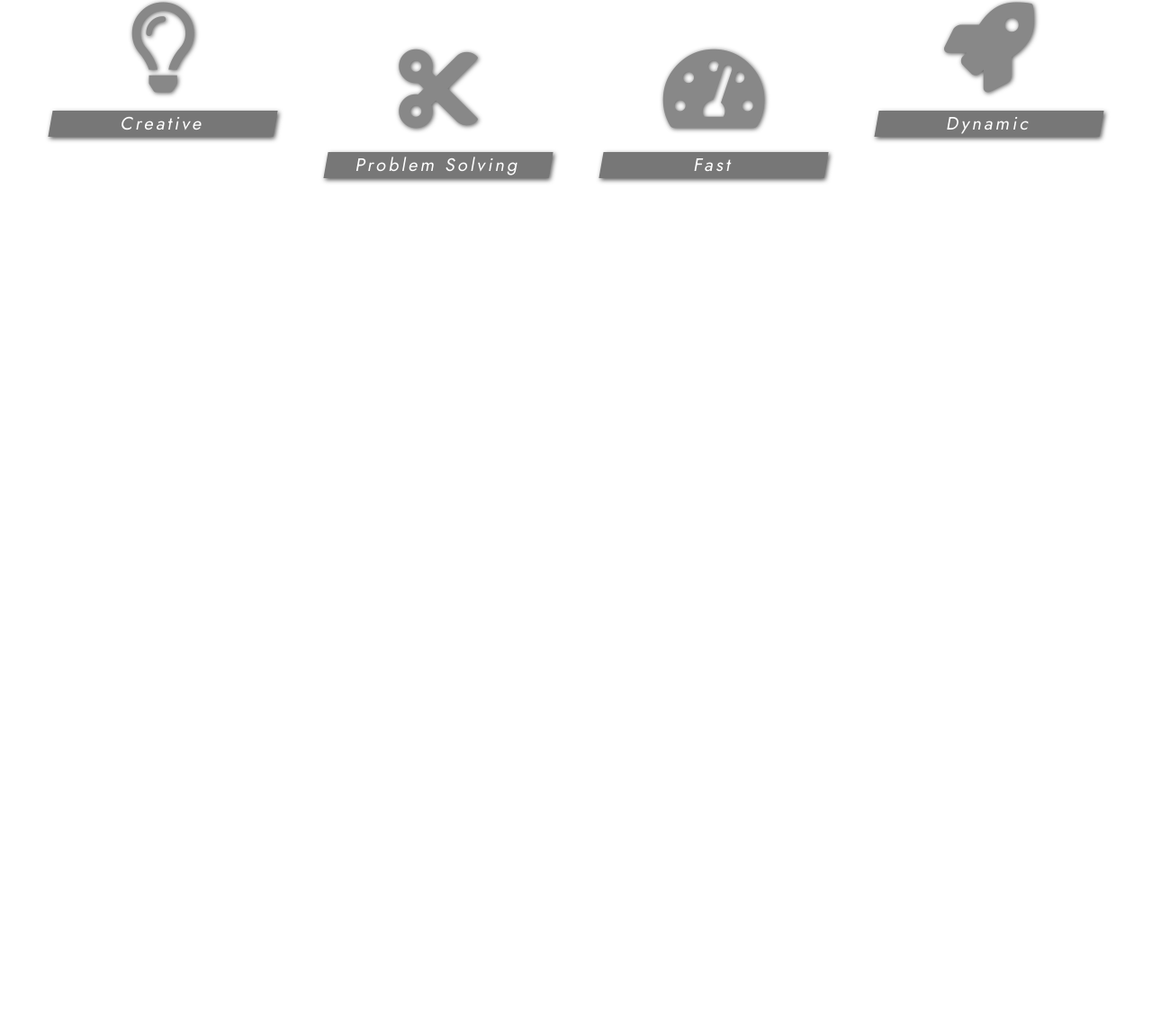
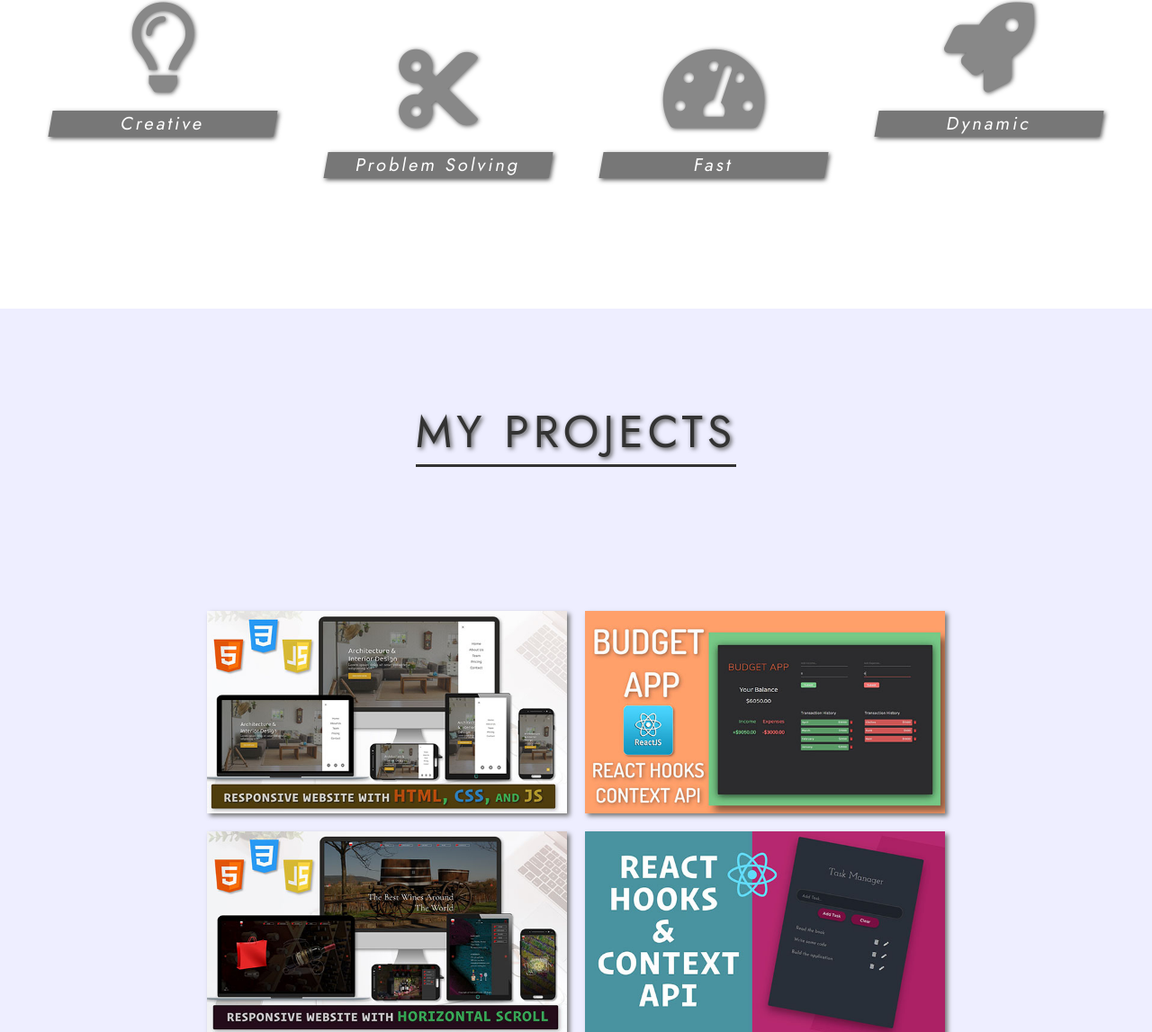
Before and after one commit to mrmezan06/Portfolio, a plain HTML site: page index.html in a window 1280 px wide. Shown: the part 1653-2800 px from the top of the page at 90% size. Before the commit the page ends 1996 px from the top, so only its background shows below. Drawn offline with Linux system fonts and the light colour scheme.

Commit message:
Section 3 End
update section-2-heading and section-3-heading to section-heading to minimize the code

```diff
--- a/index.html
+++ b/index.html
@@ -30,7 +30,7 @@
       <!-- End Navbar -->
       <!-- Section 2 -->
        <section class="section-2">
-        <h1 class="section-2-heading">About Me</h1>
+        <h1 class="section-heading">About Me</h1>
         <div class="progress-bars-wrapper">
           <!-- Progress Bar -->
           <div class="progress-bar">
@@ -122,6 +122,87 @@
        </section>
       <!-- End Section 2 -->
 
+      <!-- Section 3 -->
+      <section class="section-3">
+        <h1 class="section-heading">My Projects</h1>
+        <div class="projects-wrapper center">
+          <div class="project">
+            <div class="project-text">
+              <h2 class="project-name">Architect Website</h2>
+              <h4 class="project-technologies">HTML / CSS / JS</h4>
+            </div>
+            <img src="images/project-1.jpg" alt="Project 1" class="project-img">
+            <a href="https://www.youtube.com/watch?v=3J-EFMzz94g" class="project-link" target="_blank">Go to Video</a>
+          </div>
+          <div class="project">
+            <div class="project-text">
+              <h2 class="project-name">Budget App</h2>
+              <h4 class="project-technologies">ReactJS</h4>
+            </div>
+            <img src="images/project-2.jpg" alt="Project 1" class="project-img">
+            <a href="https://www.youtube.com/watch?v=fDffQYs2WB0" class="project-link" target="_blank">Go to Video</a>
+          </div>
+          <!-- Tomorrow start here -->
+          <div class="project">
+            <div class="project-text">
+              <h2 class="project-name">Wine House</h2>
+              <h4 class="project-technologies">HTML / CSS / JS</h4>
+            </div>
+            <img src="images/project-3.jpg" alt="Project 1" class="project-img">
+            <a href="https://www.youtube.com/watch?v=jtmuopTpzGE" class="project-link" target="_blank">Go to Video</a>
+          </div>
+          <div class="project">
+            <div class="project-text">
+              <h2 class="project-name">Task Manager</h2>
+              <h4 class="project-technologies">ReactJS</h4>
+            </div>
+            <img src="images/project-4.jpg" alt="Project 1" class="project-img">
+            <a href="https://www.youtube.com/watch?v=fqup-BL3VjI" class="project-link" target="_blank">Go to Video</a>
+          </div>
+          <div class="project">
+            <div class="project-text">
+              <h2 class="project-name">The Road</h2>
+              <h4 class="project-technologies">HTML / CSS / JS</h4>
+            </div>
+            <img src="images/project-5.jpg" alt="Project 1" class="project-img">
+            <a href="https://www.youtube.com/watch?v=qmyN7lYY_xo" class="project-link" target="_blank">Go to Video</a>
+          </div>
+          <div class="project">
+            <div class="project-text">
+              <h2 class="project-name">Food Recipe App</h2>
+              <h4 class="project-technologies">ReactJS</h4>
+            </div>
+            <img src="images/project-6.jpg" alt="Project 1" class="project-img">
+            <a href="https://www.youtube.com/watch?v=d1vT4kkTCaw" class="project-link" target="_blank">Go to Video</a>
+          </div>
+          <div class="project">
+            <div class="project-text">
+              <h2 class="project-name">Slideshow</h2>
+              <h4 class="project-technologies">HTML / CSS / JS</h4>
+            </div>
+            <img src="images/project-7.jpg" alt="Project 1" class="project-img">
+            <a href="https://www.youtube.com/watch?v=1qhSSp2q7n4" class="project-link" target="_blank">Go to Video</a>
+          </div>
+          <div class="project">
+            <div class="project-text">
+              <h2 class="project-name">Humburger Menu</h2>
+              <h4 class="project-technologies">HTML / CSS / JS</h4>
+            </div>
+            <img src="images/project-8.jpg" alt="Project 1" class="project-img">
+            <a href="https://www.youtube.com/watch?v=9Q7wy8r3i8w" class="project-link" target="_blank">Go to Video</a>
+          </div>
+          <div class="project">
+            <div class="project-text">
+              <h2 class="project-name">CSS Grid Menu</h2>
+              <h4 class="project-technologies">HTML / CSS / JS</h4>
+            </div>
+            <img src="images/project-9.jpg" alt="Project 1" class="project-img">
+            <a href="https://www.youtube.com/watch?v=HScySfeSmWc" class="project-link" target="_blank">Go to Video</a>
+          </div>
+        </div>
+      </section>
+      <!-- End Section 3 -->
+
     </div>
 
     <script src="script.js"></script>
--- a/style.css
+++ b/style.css
@@ -20,6 +20,16 @@ html {
     display: flex;
     justify-content: center;
     align-items: center;
+}
+
+.section-heading {
+    font-size: 5rem;
+    color: #333;
+    text-transform: uppercase;
+    letter-spacing: 0.5rem;
+    margin-bottom: 15rem;
+    border-bottom: 0.3rem solid #333;
+    text-shadow: 0.2rem 0.2rem 0.5rem #555;
 }
 
 /* Section 1 */
@@ -128,15 +138,6 @@ html {
     align-items: center;
 }
 
-.section-2-heading {
-    font-size: 5rem;
-    color: #333;
-    text-transform: uppercase;
-    letter-spacing: 0.5rem;
-    margin-bottom: 15rem;
-    border-bottom: 0.3rem solid #333;
-    text-shadow: 0.2rem 0.2rem 0.5rem #555;
-}
 
 .progress-bars-wrapper {
     margin-bottom: 10rem;
@@ -206,3 +207,90 @@ html {
 }
 
 /* End Section 2 */
+
+/* Section 3 */
+.section-3 {
+    width: 100%;
+    height: 100%;
+    padding: 10rem 0;
+    background-color: #eef;
+    display: flex;
+    flex-direction: column;
+    align-items: center;
+}
+
+.projects-wrapper {
+    width: 80%;
+    flex-wrap: wrap;
+}
+
+.project {
+    display: flex;
+    flex-direction: column;
+    justify-content: center;
+    align-items: center;
+    margin: 1rem;
+    background-color: #fff;
+    box-shadow: 0.3rem 0.3rem 0.5rem #777;
+    position: relative;
+    overflow: hidden;
+    transition: box-shadow 0.5s;
+}
+
+.project:hover {
+    box-shadow: 1rem 1rem 1rem #777;
+}
+
+.project-text {
+    text-align: center;
+    letter-spacing: 0.1rem;
+    position: absolute;
+    top: -10rem;
+    transition: top 0.3s;
+    z-index: 10;
+}
+
+.project:hover .project-text {
+    top: 5rem;
+    transition: top 0.3s 0.3s;
+}
+
+.project-name {
+    font-size: 3rem;
+    font-weight: 700;
+    color: #333;
+    text-transform: capitalize;
+}
+
+.project-technologies {
+    font-size: 1.8rem;
+    color: #e06196;
+}
+
+.project-img {
+    width: 40rem;
+    transition: opacity 0.3s;
+}
+
+.project:hover .project-img {
+    opacity: 0.3;
+}
+
+.project-link {
+    font-size: 2rem;
+    font-weight: 500;
+    color: #333;
+    letter-spacing: 0.1rem;
+    border: 0.3rem solid #e41c6f;
+    padding: 0 1rem;
+    background-color: white;
+    position: absolute;
+    bottom: -5rem;
+    transition: bottom 0.3s;
+}
+
+.project:hover .project-link {
+    bottom: 5rem;
+    transition: bottom 0.3s 0.3s;
+}
+/* End Section 3 */
```
